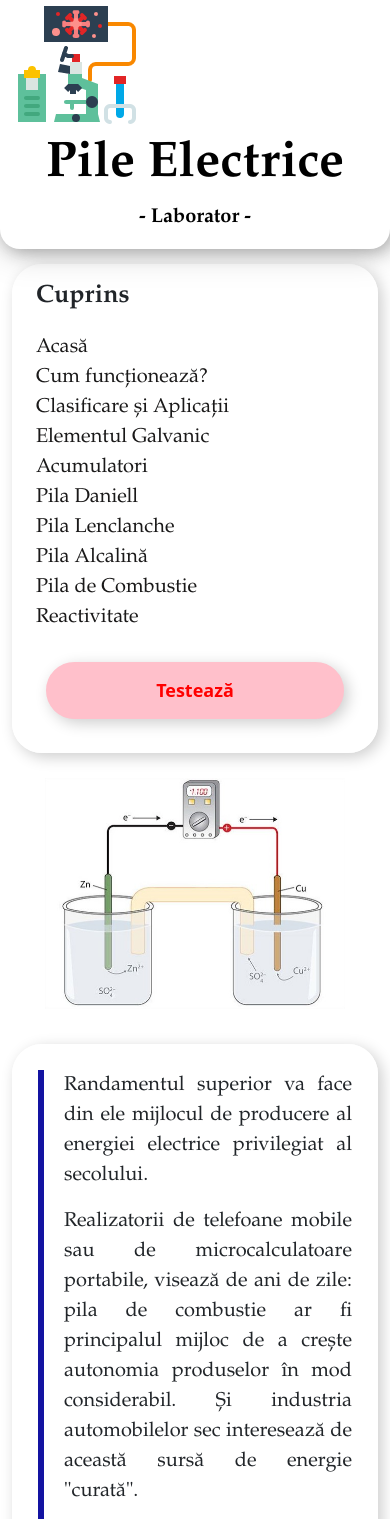
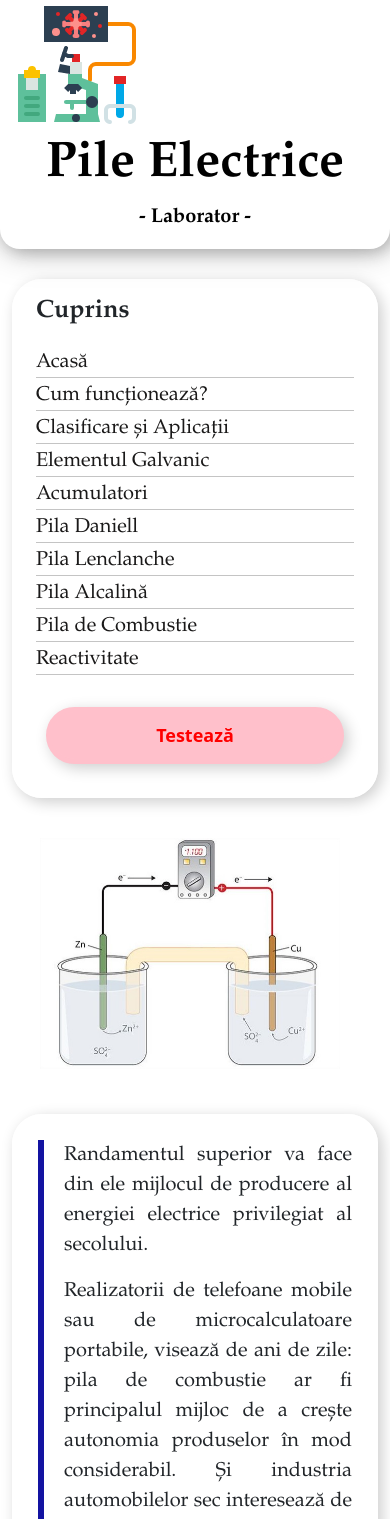
Before and after one commit to AntonioCC147/Chemistry-App, a React (Create React App) app in the folder frontend/: page / in a window 390 px wide. Shown: the top 1519 px of the page. Built offline with nearby package versions, Linux system fonts and the light colour scheme.

Commit message:
More responsive now

```diff
--- a/frontend/src/components/clasifApp/clasifApp.css
+++ b/frontend/src/components/clasifApp/clasifApp.css
@@ -3,11 +3,28 @@
 }
 
 .img-fix-app {
-    width: 400px;
+    width: 375px;
     height: auto;
 
-    margin: 15px;
+    margin: 30px 10px 30px 0px;
     border-radius: 20px;
+    justify-content: center;
 
     filter: drop-shadow(0 1px 16px #bdbdbd);
 }
+
+@media only screen and (max-width: 1240px) {
+    .img-fix-app {
+        margin: 0px;
+        width: 100%;
+        height: auto;
+    }
+}
+
+@media only screen and (max-width: 500px) {
+    .img-fix-app {
+        margin: 0px;
+        width: 250px;
+        height: auto;
+    }
+}
--- a/frontend/src/components/footer/footer.css
+++ b/frontend/src/components/footer/footer.css
@@ -1,6 +1,7 @@
 .footer {
     position: relative;
     bottom: 0px;
+    margin-top: 10px;
 
     font-family: 'Palatino';
     font-size: 18px;
--- a/frontend/src/components/home/home.css
+++ b/frontend/src/components/home/home.css
@@ -52,7 +52,7 @@
 }
 
 .cuprins-box {
-    margin: 15px 0 15px 0;
+    margin: 30px 0px 30px 0px;
     padding: 10px 20px 10px 20px;
 
     border: solid 0.3em white;
@@ -81,7 +81,7 @@
     width: 500px;
     height: 223px;
 
-    margin: 15px 0px 5px 0px;
+    margin: 25px 0px 5px 0px;
     border-radius: 20px;
 
     filter: drop-shadow(0 1px 16px #bdbdbd);
@@ -107,7 +107,7 @@
 
 @media only screen and (max-width: 820px) {
     .img-mobile {
-        margin: 10px 0px 20px 0px;
+        margin: 10px 10px 20px 0px;
         width: 300px;
         height: auto;
     }
--- a/frontend/src/components/infoBox/infoBox.css
+++ b/frontend/src/components/infoBox/infoBox.css
@@ -1,6 +1,6 @@
 .info-container {
-    margin: 15px 0 15px 0;
-    padding: 20px 20px 10px 20px;
+    margin: 25px 0 15px 0;
+    padding: 20px;
 
     text-align: justify;
     font-family: 'Palatino';
--- a/frontend/src/components/navbar/navbar.js
+++ b/frontend/src/components/navbar/navbar.js
@@ -6,26 +6,35 @@ import Col from 'react-bootstrap/Col';
 import '../home/home.css';
 
 export default function Navbar() {
+    let line = {
+        background: '#FFFFFF',
+        border: '5px solid #FFFFFF;',
+
+        margin: '0px',
+        width: '100%',
+        height: '3px',
+    };
+
     return (
         <div className="cuprins-box">
             <p className="cuprins-title">Cuprins</p>
             <Row>
                 <Col sm={6}>
                     <div className="cuprins-text">
-                        <Link to="/" style={{ color: 'inherit', textDecoration: 'none' }}>Acasă</Link><br/>
-                        <Link to="/how" style={{ color: 'inherit', textDecoration: 'none' }}>Cum funcționează?</Link><br/>
-                        <Link to="/clasapp" style={{ color: 'inherit', textDecoration: 'none' }}>Clasificare și Aplicații</Link><br/>
-                        <Link to="/elementulgalvanic" style={{ color: 'inherit', textDecoration: 'none' }}>Elementul Galvanic</Link><br/>
-                        <Link to="/acumulatori" style={{ color: 'inherit', textDecoration: 'none' }}>Acumulatori</Link><br/>
+                        <Link to="/" style={{ color: 'inherit', textDecoration: 'none' }}>Acasă</Link><br/><hr style={line}/>
+                        <Link to="/how" style={{ color: 'inherit', textDecoration: 'none' }}>Cum funcționează?</Link><br/><hr style={line}/>
+                        <Link to="/clasapp" style={{ color: 'inherit', textDecoration: 'none' }}>Clasificare și Aplicații</Link><br/><hr style={line}/>
+                        <Link to="/elementulgalvanic" style={{ color: 'inherit', textDecoration: 'none' }}>Elementul Galvanic</Link><br/><hr style={line}/>
+                        <Link to="/acumulatori" style={{ color: 'inherit', textDecoration: 'none' }}>Acumulatori</Link><br/><hr style={line}/>
                     </div>
                 </Col>
                 <Col sm={6}>
                     <div className="cuprins-text">
-                        <Link to="/piladaniell" style={{ color: 'inherit', textDecoration: 'none' }}>Pila Daniell</Link><br/>
-                        <Link to="/pilalenclanche" style={{ color: 'inherit', textDecoration: 'none' }}>Pila Lenclanche</Link><br/>
-                        <Link to="/pilaalcalina" style={{ color: 'inherit', textDecoration: 'none' }}>Pila Alcalină</Link><br/>
-                        <Link to="/pilacombustie" style={{ color: 'inherit', textDecoration: 'none' }}>Pila de Combustie</Link><br/>
-                        <Link to="/reactivitate" style={{ color: 'inherit', textDecoration: 'none' }}>Reactivitate</Link><br/>
+                        <Link to="/piladaniell" style={{ color: 'inherit', textDecoration: 'none' }}>Pila Daniell</Link><br/><hr style={line}/>
+                        <Link to="/pilalenclanche" style={{ color: 'inherit', textDecoration: 'none' }}>Pila Lenclanche</Link><br/><hr style={line}/>
+                        <Link to="/pilaalcalina" style={{ color: 'inherit', textDecoration: 'none' }}>Pila Alcalină</Link><br/><hr style={line}/>
+                        <Link to="/pilacombustie" style={{ color: 'inherit', textDecoration: 'none' }}>Pila de Combustie</Link><br/><hr style={line}/>
+                        <Link to="/reactivitate" style={{ color: 'inherit', textDecoration: 'none' }}>Reactivitate</Link><br/><hr style={line}/>
                     </div>
                 </Col>
             </Row>
```
Also changed, not shown: frontend/TODO.txt (added).
